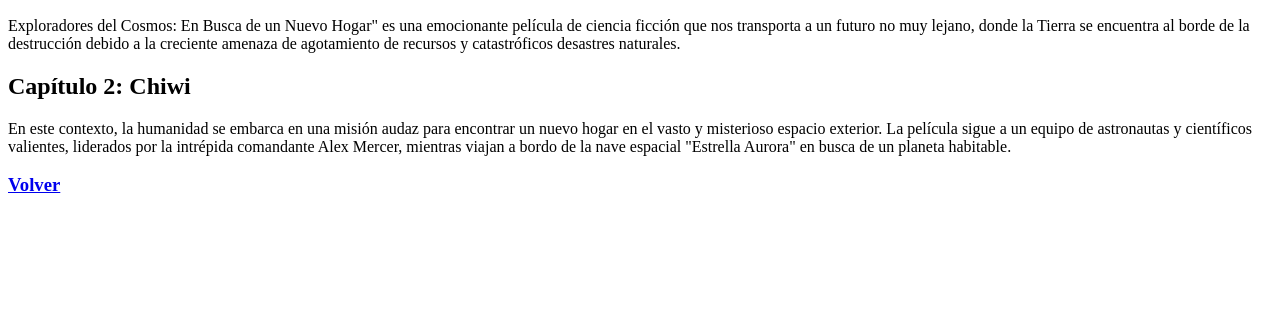
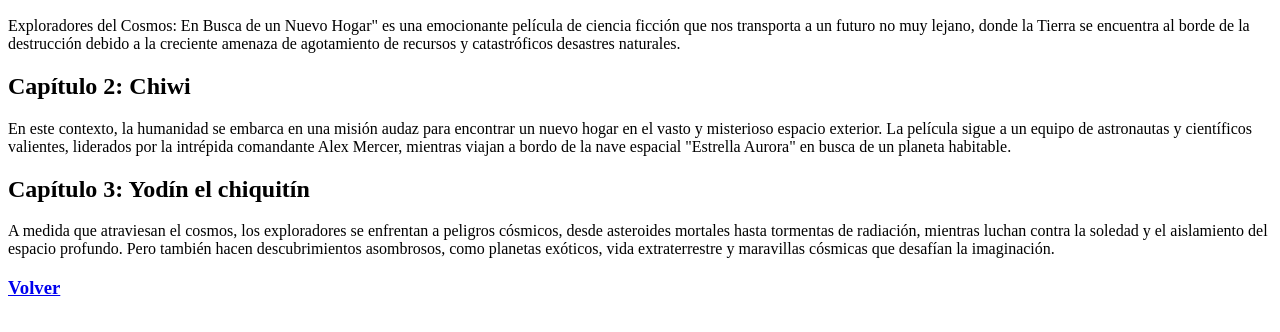
Before and after one commit to BertaGM/202309-w4ch1-berta-gonzalez, a plain HTML site: page season10.html in a window 1280 px wide. Shown: the part 110-442 px from the top of the page. Drawn offline with Linux system fonts and the light colour scheme.

Commit message:
Add chapter 3 of season 10

```diff
--- a/season10.html
+++ b/season10.html
@@ -32,6 +32,17 @@
       habitable.
     </p>
   </section>
+  <section>
+    <h2>Capítulo 3: Yodín el chiquitín</h2>
+    <p>
+      A medida que atraviesan el cosmos, los exploradores se enfrentan a peligros cósmicos, desde asteroides mortales
+      hasta
+      tormentas de radiación, mientras luchan contra la soledad y el aislamiento del espacio profundo. Pero también
+      hacen
+      descubrimientos asombrosos, como planetas exóticos, vida extraterrestre y maravillas cósmicas que desafían la
+      imaginación.
+    </p>
+  </section>
   <h3><a href="index.html">Volver</a></h3>
 </body>
 
```
